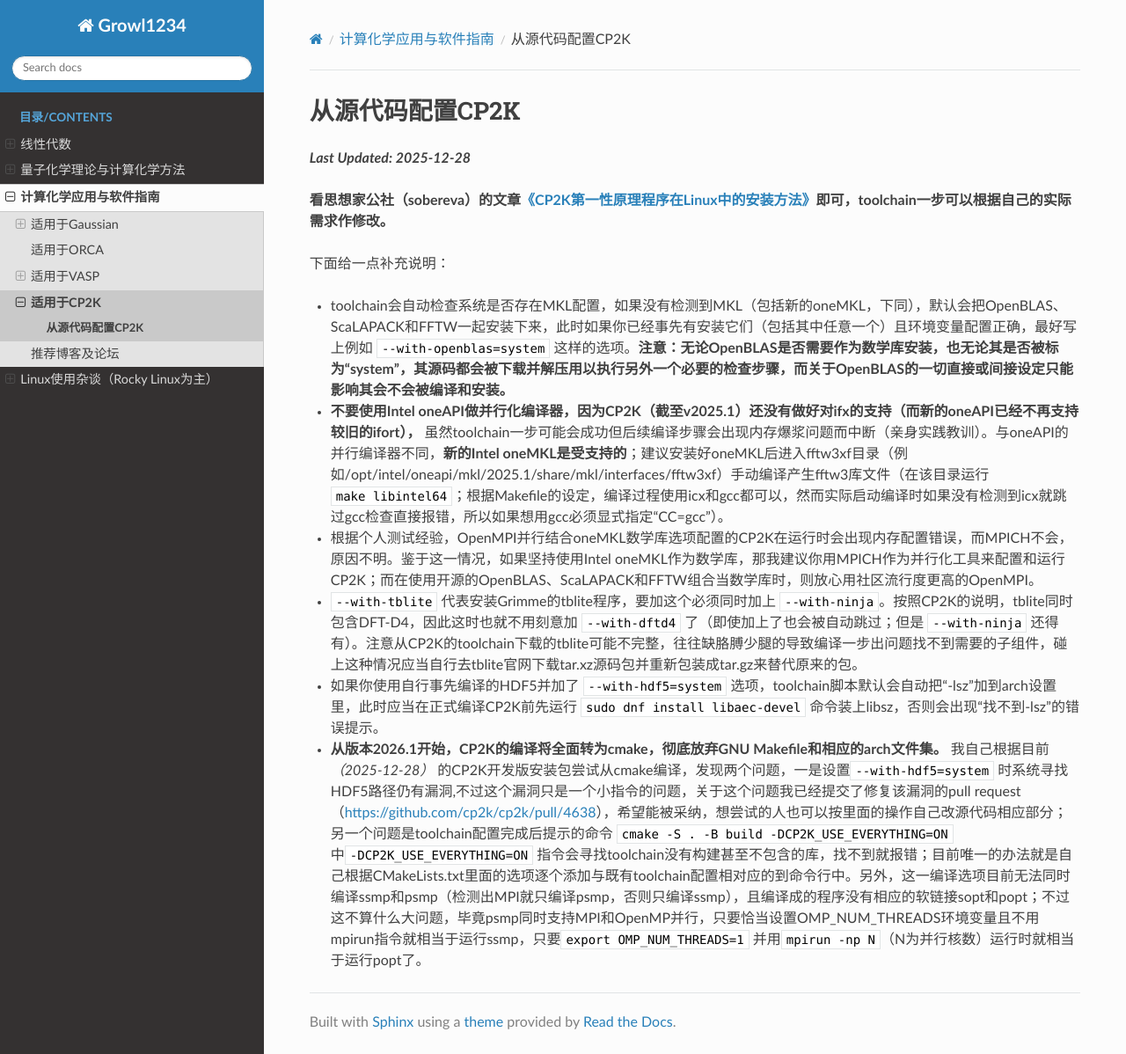
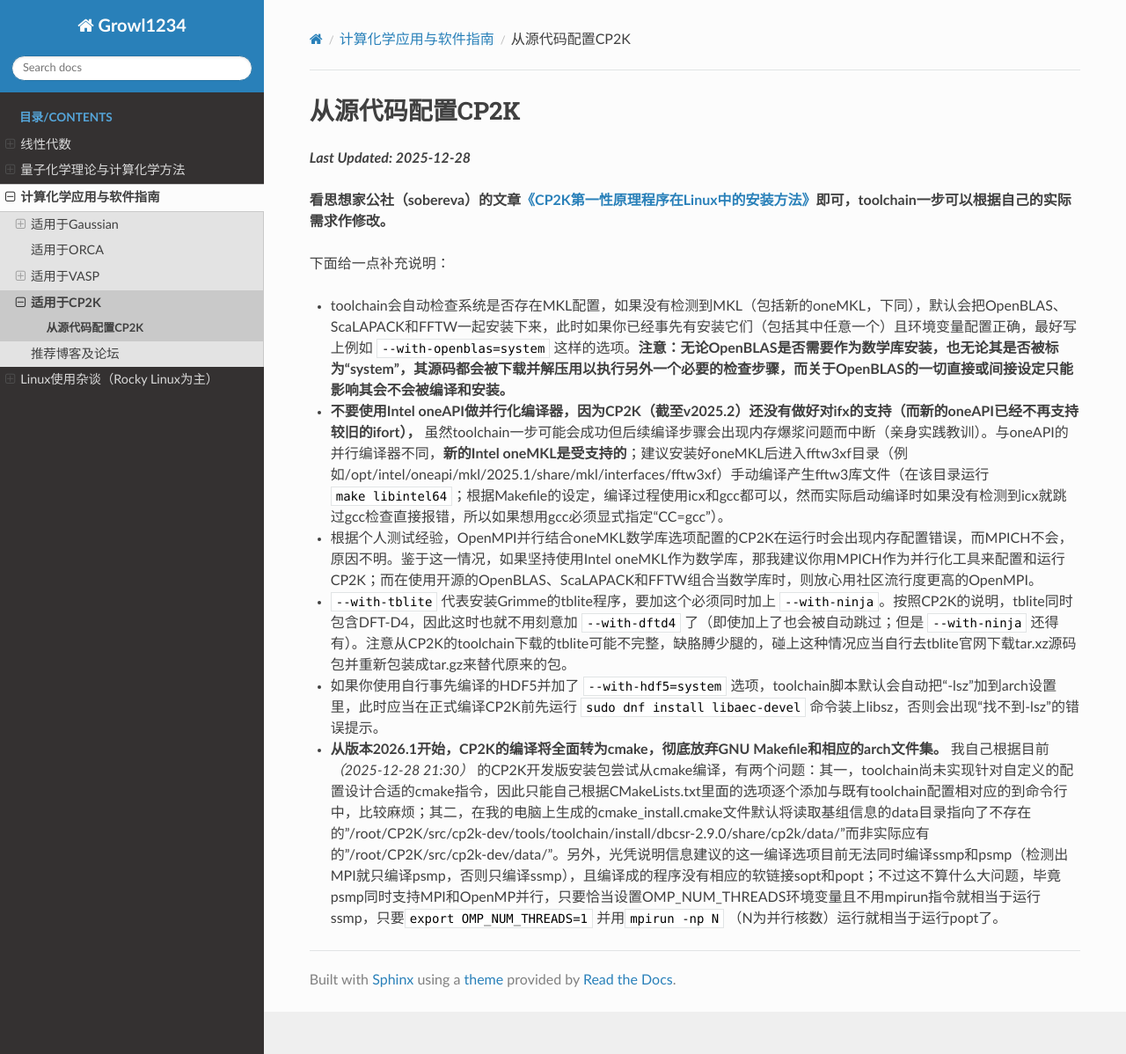
Before and after one commit to Growl1234/RTDProject, a Sphinx documentation site: the page built from source/applications/CP2K/installation.md, in a window 1280 px wide and 1198 px high. Shown: the whole window at 88% size. Built offline with Sphinx 7.4.7 and the Read the Docs theme 3.1.0, drawn with Linux system fonts in a browser that asks for light colours.

Commit message:
Update installation.md

```diff
--- a/source/applications/CP2K/installation.md
+++ b/source/applications/CP2K/installation.md
@@ -8,12 +8,12 @@
 
 * toolchain会自动检查系统是否存在MKL配置，如果没有检测到MKL（包括新的oneMKL，下同），默认会把OpenBLAS、ScaLAPACK和FFTW一起安装下来，此时如果你已经事先有安装它们（包括其中任意一个）且环境变量配置正确，最好写上例如 <code style="font-size: 14px;">\--with-openblas=system</code> 这样的选项。**注意：无论OpenBLAS是否需要作为数学库安装，也无论其是否被标为“system”，其源码都会被下载并解压用以执行另外一个必要的检查步骤，而关于OpenBLAS的一切直接或间接设定只能影响其会不会被编译和安装。**
 
-* **不要使用Intel oneAPI做并行化编译器，因为CP2K（截至v2025.1）还没有做好对ifx的支持（而新的oneAPI已经不再支持较旧的ifort），** 虽然toolchain一步可能会成功但后续编译步骤会出现内存爆浆问题而中断（亲身实践教训）。与oneAPI的并行编译器不同，**新的Intel oneMKL是受支持的**；建议安装好oneMKL后进入fftw3xf目录（例如/opt/intel/oneapi/mkl/2025.1/share/mkl/interfaces/fftw3xf）手动编译产生fftw3库文件（在该目录运行 <code style="font-size: 14px;">make libintel64</code>；根据Makefile的设定，编译过程使用icx和gcc都可以，然而实际启动编译时如果没有检测到icx就跳过gcc检查直接报错，所以如果想用gcc必须显式指定“CC=gcc”）。
+* **不要使用Intel oneAPI做并行化编译器，因为CP2K（截至v2025.2）还没有做好对ifx的支持（而新的oneAPI已经不再支持较旧的ifort），** 虽然toolchain一步可能会成功但后续编译步骤会出现内存爆浆问题而中断（亲身实践教训）。与oneAPI的并行编译器不同，**新的Intel oneMKL是受支持的**；建议安装好oneMKL后进入fftw3xf目录（例如/opt/intel/oneapi/mkl/2025.1/share/mkl/interfaces/fftw3xf）手动编译产生fftw3库文件（在该目录运行 <code style="font-size: 14px;">make libintel64</code>；根据Makefile的设定，编译过程使用icx和gcc都可以，然而实际启动编译时如果没有检测到icx就跳过gcc检查直接报错，所以如果想用gcc必须显式指定“CC=gcc”）。
 
 * 根据个人测试经验，OpenMPI并行结合oneMKL数学库选项配置的CP2K在运行时会出现内存配置错误，而MPICH不会，原因不明。鉴于这一情况，如果坚持使用Intel oneMKL作为数学库，那我建议你用MPICH作为并行化工具来配置和运行CP2K；而在使用开源的OpenBLAS、ScaLAPACK和FFTW组合当数学库时，则放心用社区流行度更高的OpenMPI。
 
-* <code style="font-size: 14px;">\--with-tblite</code> 代表安装Grimme的tblite程序，要加这个必须同时加上 <code style="font-size: 14px;">\--with-ninja</code>。按照CP2K的说明，tblite同时包含DFT-D4，因此这时也就不用刻意加 <code style="font-size: 14px;">\--with-dftd4</code> 了（即使加上了也会被自动跳过；但是 <code style="font-size: 14px;">\--with-ninja</code> 还得有）。注意从CP2K的toolchain下载的tblite可能不完整，往往缺胳膊少腿的导致编译一步出问题找不到需要的子组件，碰上这种情况应当自行去tblite官网下载tar.xz源码包并重新包装成tar.gz来替代原来的包。
+* <code style="font-size: 14px;">\--with-tblite</code> 代表安装Grimme的tblite程序，要加这个必须同时加上 <code style="font-size: 14px;">\--with-ninja</code>。按照CP2K的说明，tblite同时包含DFT-D4，因此这时也就不用刻意加 <code style="font-size: 14px;">\--with-dftd4</code> 了（即使加上了也会被自动跳过；但是 <code style="font-size: 14px;">\--with-ninja</code> 还得有）。注意从CP2K的toolchain下载的tblite可能不完整，缺胳膊少腿的，碰上这种情况应当自行去tblite官网下载tar.xz源码包并重新包装成tar.gz来替代原来的包。
 
 * 如果你使用自行事先编译的HDF5并加了 <code style="font-size: 14px;">\--with-hdf5=system</code> 选项，toolchain脚本默认会自动把“-lsz”加到arch设置里，此时应当在正式编译CP2K前先运行 <code style="font-size: 14px;">sudo dnf install libaec-devel</code> 命令装上libsz，否则会出现“找不到-lsz”的错误提示。
 
-* **从版本2026.1开始，CP2K的编译将全面转为cmake，彻底放弃GNU Makefile和相应的arch文件集。** 我自己根据目前 *（2025-12-28）* 的CP2K开发版安装包尝试从cmake编译，发现两个问题，一是设置<code style="font-size: 14px;">\--with-hdf5=system</code> 时系统寻找HDF5路径仍有漏洞,不过这个漏洞只是一个小指令的问题，关于这个问题我已经提交了修复该漏洞的pull request（[https://github.com/cp2k/cp2k/pull/4638](https://github.com/cp2k/cp2k/pull/4638)），希望能被采纳，想尝试的人也可以按里面的操作自己改源代码相应部分；另一个问题是toolchain配置完成后提示的命令 <code style="font-size: 14px;">cmake -S . -B build -DCP2K_USE_EVERYTHING=ON</code> 中<code style="font-size: 14px;">-DCP2K_USE_EVERYTHING=ON</code> 指令会寻找toolchain没有构建甚至不包含的库，找不到就报错；目前唯一的办法就是自己根据CMakeLists.txt里面的选项逐个添加与既有toolchain配置相对应的到命令行中。另外，这一编译选项目前无法同时编译ssmp和psmp（检测出MPI就只编译psmp，否则只编译ssmp），且编译成的程序没有相应的软链接sopt和popt；不过这不算什么大问题，毕竟psmp同时支持MPI和OpenMP并行，只要恰当设置OMP_NUM_THREADS环境变量且不用mpirun指令就相当于运行ssmp，只要<code style="font-size: 14px;">export OMP_NUM_THREADS=1</code> 并用<code style="font-size: 14px;">mpirun -np N</code>（N为并行核数）运行时就相当于运行popt了。
+* **从版本2026.1开始，CP2K的编译将全面转为cmake，彻底放弃GNU Makefile和相应的arch文件集。** 我自己根据目前 *（2025-12-28 21:30）* 的CP2K开发版安装包尝试从cmake编译，有两个问题：其一，toolchain尚未实现针对自定义的配置设计合适的cmake指令，因此只能自己根据CMakeLists.txt里面的选项逐个添加与既有toolchain配置相对应的到命令行中，比较麻烦；其二，在我的电脑上生成的cmake_install.cmake文件默认将读取基组信息的data目录指向了不存在的"/root/CP2K/src/cp2k-dev/tools/toolchain/install/dbcsr-2.9.0/share/cp2k/data/"而非实际应有的"/root/CP2K/src/cp2k-dev/data/"。另外，光凭说明信息建议的这一编译选项目前无法同时编译ssmp和psmp（检测出MPI就只编译psmp，否则只编译ssmp），且编译成的程序没有相应的软链接sopt和popt；不过这不算什么大问题，毕竟psmp同时支持MPI和OpenMP并行，只要恰当设置OMP_NUM_THREADS环境变量且不用mpirun指令就相当于运行ssmp，只要<code style="font-size: 14px;">export OMP_NUM_THREADS=1</code> 并用<code style="font-size: 14px;">mpirun -np N</code> （N为并行核数）运行就相当于运行popt了。
```
